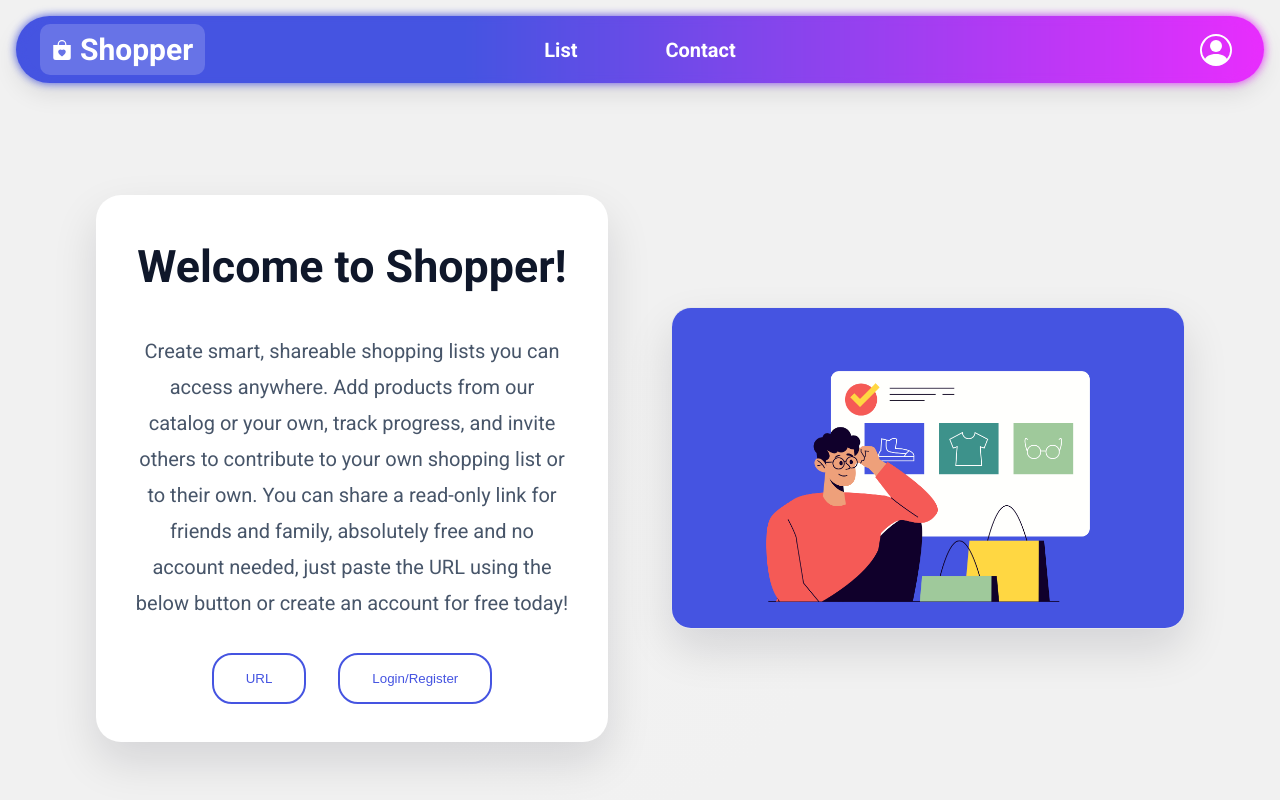
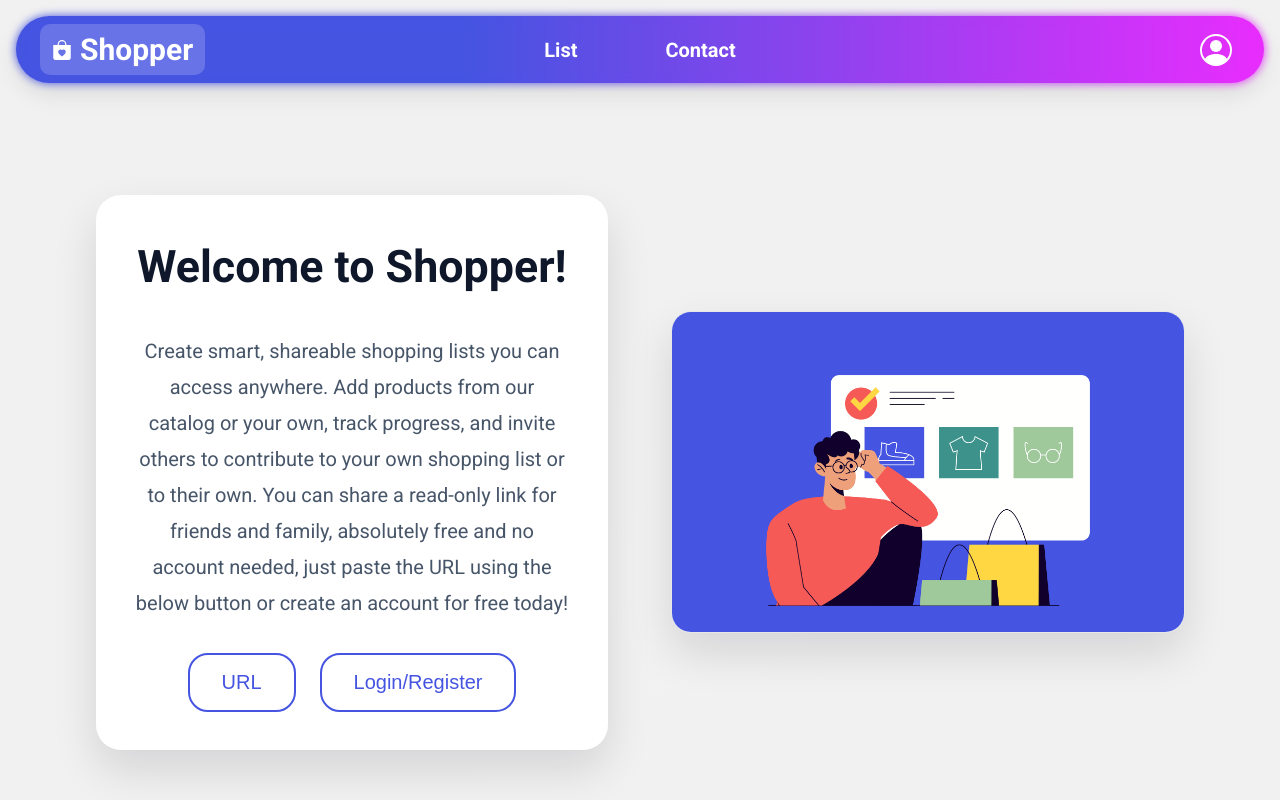
Before and after one commit to stefearares/shopper, a React (Vite) app: page / in a window 1280 px wide. Shown: the top 800 px of the page. Built offline with nearby package versions, Linux system fonts and the light colour scheme.

Commit message:
increased font -size.

```diff
--- a/src/Components/Pages/Landing/Landing.module.css
+++ b/src/Components/Pages/Landing/Landing.module.css
@@ -57,7 +57,7 @@
 .landingButtonWrapper {
     justify-content: center;
     display: flex;
-    gap: 2rem;
+    gap: 1.5rem;
 }
 
 .landingButtonWrapper button {
@@ -66,6 +66,7 @@
     border-radius: 20px;
     color: var(--brand-color);
     padding: 1rem 2rem;
+    font-size: 1.25rem;
     font-weight: 500;
     cursor: pointer;
     transition: background-color 200ms ease, color 200ms ease, box-shadow 200ms ease, transform 120ms ease;
```
